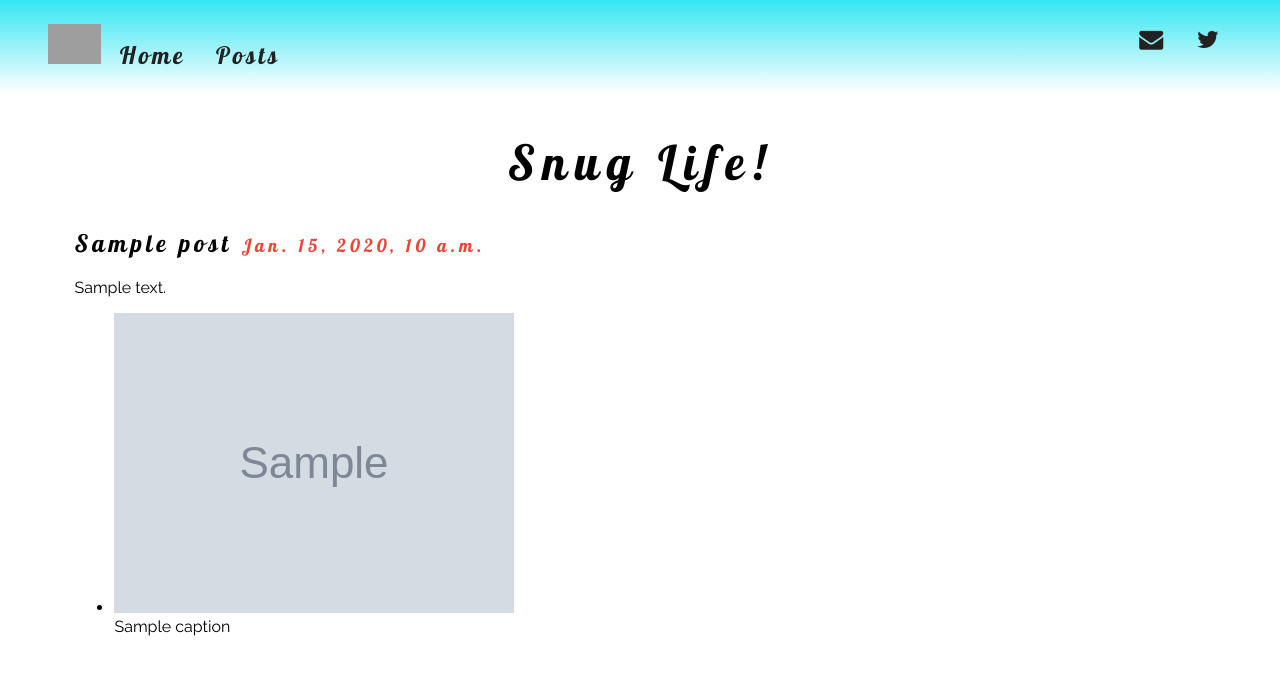
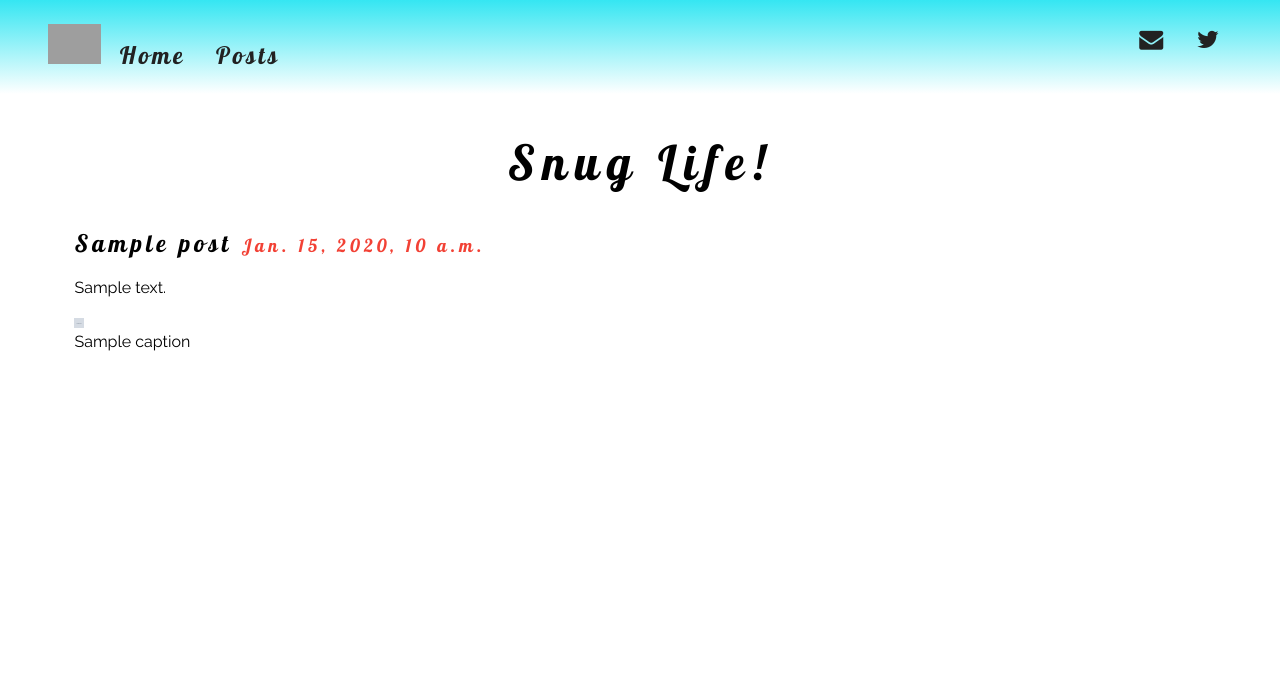
Before and after one commit to jwarren116/karlico, a Django app: template blog/templates/blog/detail.html in a window 1280 px wide. Shown: the top 675 px of the page. Run offline with Django 3.2, Linux system fonts and the light colour scheme; the template is opened without the code that fills it: most values are stand-ins (such as "Sample title", 1, 10 or a date in 2020); grey boxes marked "Sample" are stand-in pictures; some libraries are stand-ins or nearby versions; grey boxes are pictures that could not be loaded.

Commit message:
Implement sorl thumbnail for post details

```diff
--- a/blog/templates/blog/detail.html
+++ b/blog/templates/blog/detail.html
@@ -9,11 +9,14 @@
     <div class="container post">
       <h2>{{ post.title }} <small class="date-stamp">{{ post.created }}</small></h2>
       <p>{{ post.content }}</p>
-      <ul>
+
       {% for image in images %}
-          <li><img src="{{ image.image.url }}" /><br />{{ image.caption }}</li>
+        {% thumbnail image.image "600x450" as im %}
+        <img src="{{ im.url }}" width="{{ im.width }}" height="{{ im.height }}" />
+        {% endthumbnail %}
+        <br />{{ image.caption }}<br /><br />
       {% endfor %}
-      </ul>
+
     </div>
   </section>
 
```
